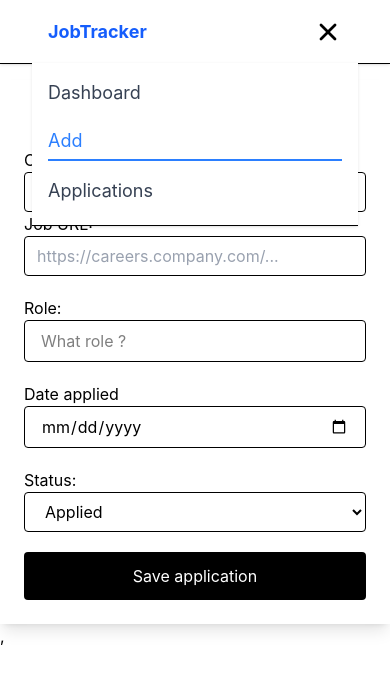
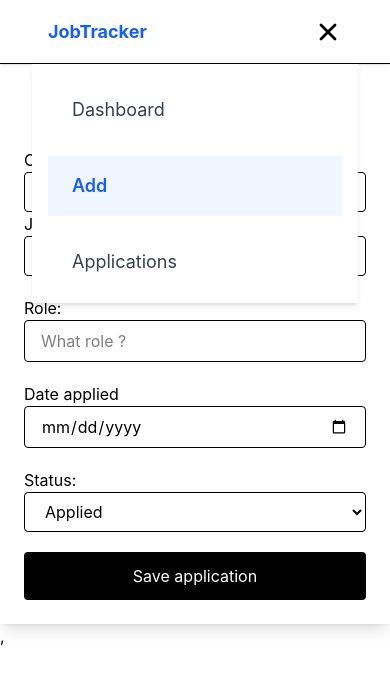
Before and after one commit to abdel1413/ApplicationTracker, a React (Vite) app: page /Add in a window 390 px wide. Both pictures are taken after a click on the button 328 px from the left and 31 px from the top of the page. Shown: the top 680 px of the page. Built offline with nearby package versions, Linux system fonts and the light colour scheme.

Commit message:
style and made hamburger opening and closing smoothly

```diff
--- a/src/components/layout/Navbar.jsx
+++ b/src/components/layout/Navbar.jsx
@@ -32,21 +32,23 @@ export const Navbar =()=>{
 
        </div>
        {menuOpen && (
-        <div className="sm:hidden bg-white border-b shadow-sm">
+        <div className={`sm:hidden overflow-hidden bg-white border-t shadow-md transition-all duration-300 ease-in-out ${
+    menuOpen ? "max-h-60 opacity-100" : "max-h-0 opacity-0"
+  }`}>
             <div className="flex flex-col gap-4 p-4">
                 <NavLink to="/"  end
-                className={activeNavLink}
+                className={mobileNavLink}
                 onClick={()=> setMenuOpen(false)}>
                 Dashboard
                 </NavLink>
 
                 <NavLink to="/Add"
-                className={activeNavLink}
+                className={mobileNavLink}
                 onClick={()=> setMenuOpen(false)}>
                 Add  </NavLink>
 
                <NavLink to="/Applications"
-                className={activeNavLink}
+                className={mobileNavLink}
                 onClick={()=> setMenuOpen(false)}>
                 Applications </NavLink>
             </div>
@@ -59,4 +61,11 @@ export const Navbar =()=>{
 }
 
 
-const activeNavLink = ({isActive}) => isActive ? "text-blue-500  border-b-2 border-blue-500 pb-1" : "text-gray-700 hover:text-blue-500 pb-1 transition-colors duration-200"
+const activeNavLink = ({isActive}) => isActive
+? "text-blue-500  border-b-2 border-blue-500 pb-1"
+: "text-gray-700 hover:text-blue-500 pb-1 transition-colors duration-200"
+
+
+const mobileNavLink = ({ isActive }) => isActive
+    ? "block px-6 py-4 bg-blue-50 text-blue-600 font-semibold"
+    : "block px-6 py-4 text-gray-700 hover:bg-gray-100";
```
